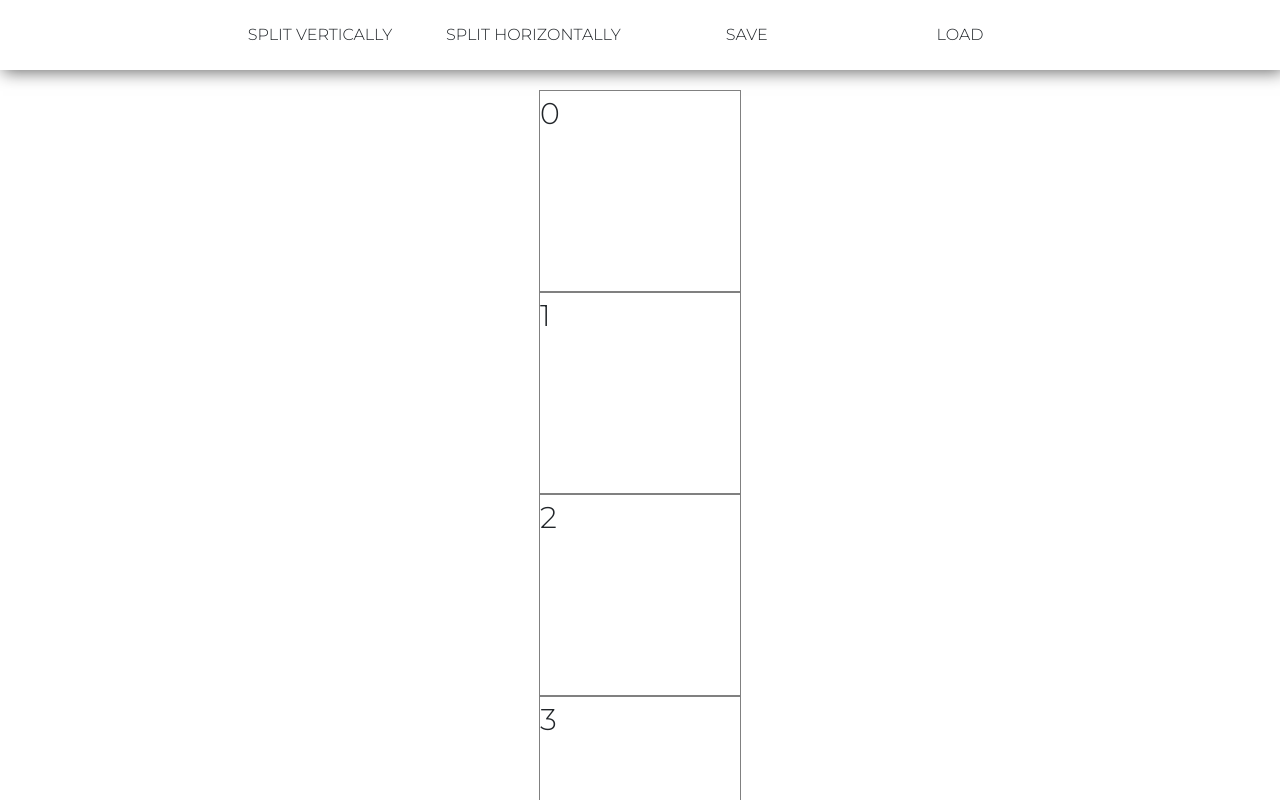
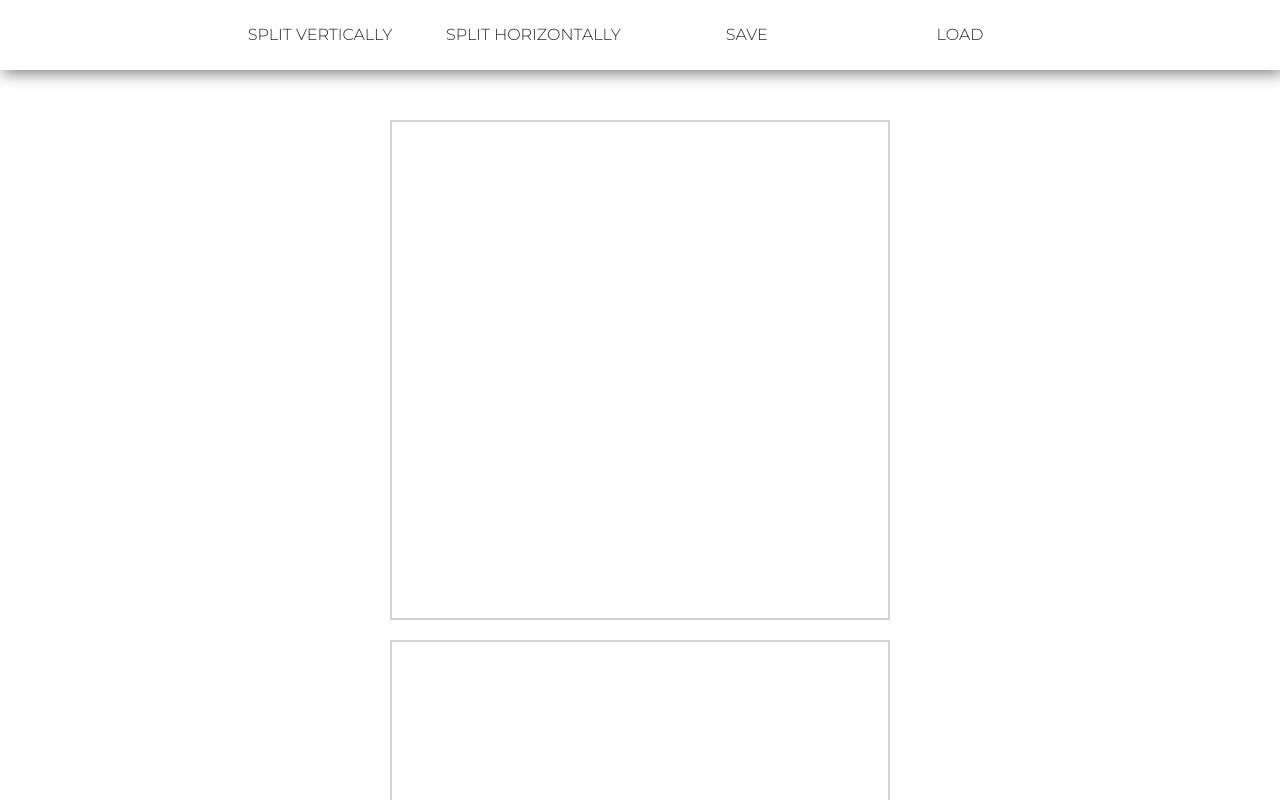
Before and after one commit to homemadechowder/PS-Exercise, a React (Create React App) app in the folder client/: page / in a window 1280 px wide. Shown: the top 800 px of the page. Built offline with nearby package versions, Linux system fonts and the light colour scheme.

Commit message:
finished grid after using data structure braincells

```diff
--- a/client/src/components/editor/editor.page.js
+++ b/client/src/components/editor/editor.page.js
@@ -1,62 +1,201 @@
 import React, {useEffect, useState} from 'react'
 import Grid from '@material-ui/core/Grid';
 import Container from '@material-ui/core/Container';
-import Paper from '@material-ui/core/Paper';
+import resolve from '../../scripts/resolve';
+import assign from '../../scripts/assign';
 
 import './editor.style.scss';
 
 export default function Editor(){
 
     let boxStyle = {
+        border: '0.1px solid lightgrey',
+        height: '50%',
+        cursor: 'pointer',
+        // textAlign: 'center',
+    }
+
+    let boxStyleV = {
         border: '0.1px solid grey',
-        // height: '100%',
-        fontSize: '30px',
-        cursor: 'pointer',
+        height: '25%',
     }
-    let count = 80;
-    const [config, setConfig] = useState([0,1,2,3]);
+
+    /*
+    {
+            id: '0',
+            mode: 'horizontal',
+            split0: {
+                id: '00',
+                mode: 'horizontal',
+                split0:{
+                    id: '000',
+                    mode: 'horizontal',
+                },
+                split1:{
+                    id: '001',
+                    mode: 'vertical',
+                }
+
+            },
+            split1:{
+                id: '10',
+                mode: 'vertical',
+                split0:{
+                    id: '100',
+                    mode: 'vertical',
+                    split0:{
+                        id: '1000',
+                        mode: 'vertical',
+                        split0:{
+                            id: '10000',
+                            mode: 'vertical',
+                        }
+                    }
+                },
+                split1:{
+                    id: '110',
+                    mode: 'vertical',
+                }
+            }
+        },
+    */
+    const defaultLayout = [
+        {
+            id: '0',
+        },
+        {
+            id: '1',
+        },
+        {
+            id: '2',
+        },
+        {
+            id: '3',
+        }
+
+    ]
+
+    const [config, setConfig] = useState(defaultLayout);
     const [actionTarget, setActionTarget] = useState();
-    const [addedGrid, setAddedGrid] = useState([]);
-    const [mode, setMode] = useState();
 
     const addTarget = (event) => {
-        console.dir(event.target)
         setActionTarget(event.target.id);
+        console.log(event.target.id);
     }
 
 
-    const addDiv = (item, mode) =>{
-        if (mode === 'vertical') {
-            setAddedGrid([
-                <Grid key='key' container direction='column' item xs id={item} style={boxStyle} onClick={(e)=>addTarget(e)}>
-                    <Grid tabindex='0' item xs id={item} style={boxStyle} onClick={(e)=>addTarget(e)}>
-                        {item}
-                    </Grid>
+    const handleFirstSplit = (split) =>{
+        if (split.mode){
+        return(
+            <Grid container id={split.id} direction={split.mode==='vertical'?'row':'column'} key={`box${split.id}`} className='editor__box-row'>
+                <Grid container direction={split.mode==='vertical'?'row':'column'} tabindex='0' item xs id={split.split0?split.split0.id:split.id+'0'} style={{border: '0.1px solid lightgrey'}} onClick={(e)=>addTarget(e)}>
+                    {handleSplit0(split.split0)}
                 </Grid>
-            ]
-            )
-            console.log(item);
+                <Grid container direction={split.mode==='vertical'?'row':'column'} tabindex='0' item xs id={split.split1?split.split1.id:split.id+'1'} style={{border: '0.1px solid lightgrey'}} onClick={(e)=>addTarget(e)}>
+                    {handleSplit1(split.split1)}
+                </Grid>
+            </Grid>
+        )
         }
-
         return(
-            <Grid container item xs id={item} style={boxStyle} onClick={(e)=>addTarget(e)}>
-                <Grid tabindex='0' item xs id={item} style={boxStyle} onClick={(e)=>addTarget(e)}>
-                    {item}
+            <Grid container id={split.id} direction={split.mode==='vertical'?'row':'column'} key={`box${split.id}`} className='editor__box-row'>
+                <Grid container direction={split.mode==='vertical'?'row':'column'} tabindex='0' item xs id={split.split0?split.split0.id:split.id+'0'} style={{border: '0.1px solid lightgrey'}} onClick={(e)=>addTarget(e)}>
                 </Grid>
             </Grid>
         )
     }
 
+    const handleSplit0 = (split) =>{
+        if(typeof split !== 'undefined'){
+        return(
+            <Grid container item direction={split.mode==='vertical'?'row':'column'} key={`box${split.id}`} className={split.mode==='vertical'?'editor__box':'editor__box__col'}>
+                <Grid  tabindex='0' item xs id={split.split0?split.split0.id:split.id+'0'} style={{border: '0.1px solid lightgrey'}} onClick={(e)=>addTarget(e)}>
+                    {handleSplit0(split.split0)}
+                </Grid>
+                <Grid  tabindex='0' item xs id={split.split1?split.split1.id:split.id+'1'} style={{border: '0.1px solid lightgrey'}} onClick={(e)=>addTarget(e)}>
+                    {handleSplit1(split.split1)}
+                </Grid>
+            </Grid>
+        )
+        }
+        return(
+            <>
+
+            </>
+        )
+    }
+
+    const handleSplit1 = (split) =>{
+        if(typeof split !== 'undefined'){
+            return(
+                <Grid container item direction={split.mode==='vertical'?'row':'column'} key={`box${split.id}`} className={split.mode==='vertical'?'editor__box':'editor__box__col'}>
+                    <Grid  tabindex='0' item xs id={typeof split.split0 !== 'undefined' ?split.split0.id:split.id+'0'} style={{border: '0.1px solid lightgrey'}} onClick={(e)=>addTarget(e)}>
+                        {handleSplit0(split.split0)}
+                    </Grid>
+                    <Grid  tabindex='0' item xs id={typeof split.split1 !== 'undefined' ?split.split1.id:split.id+'1'} style={{border: '0.1px solid lightgrey'}} onClick={(e)=>addTarget(e)}>
+                        {handleSplit1(split.split1)}
+                    </Grid>
+                </Grid>
+            )
+        }
+
+        return(
+            <>
+
+            </>
+        )
+    }
+
+
+    const split = (mode) => {
+        const id = actionTarget[0];
+        let newLayout = config;
+        let keyPath = [];
+        let newId = id;
+
+        console.log(actionTarget);
+        for (var i = 1; i < actionTarget.length; i++){
+           if (actionTarget[i] === '0'){
+               keyPath.push('split0')
+               newId += actionTarget[i];
+           } else if (actionTarget[i] === '1'){
+               keyPath.push('split1')
+               newId += actionTarget[i];
+           } else {
+               break;
+           }
+        }
+
+        console.log(newId);
+
+        if (typeof newLayout[id].mode === 'undefined'){
+            newLayout[id].mode = mode
+        } else {
+            if (keyPath[keyPath.length-1] === 'split0'){
+                assign(newLayout[id], keyPath, {id: `${newId}`, mode: mode})
+            } else {
+                assign(newLayout[id], keyPath, {id: `${newId}`, mode: mode})
+            }
+        }
+        console.log(newLayout)
+        setConfig([...newLayout]);
+    }
+
+
+
+    useEffect(()=>{
+        console.log(config)
+    },[config])
 
 
     return(
         <Container id='main__container' className='editor__container' maxWidth="sm">
             <div className='editor__action'>
                 <Grid container className='editor__action-row' justify='center'>
-                    <Grid item className='editor__action-item' xs={2} onClick={()=>addDiv(actionTarget,'vertical')}>
+                    <Grid item className='editor__action-item' xs={2} onClick={()=>split('vertical')}>
                         SPLIT VERTICALLY
                     </Grid>
-                    <Grid item className='editor__action-item' xs={2} onClick={()=>setMode('horizontal')}>
+                    <Grid item className='editor__action-item' xs={2} onClick={()=>split('horizontal')}>
                         SPLIT HORIZONTALLY
                     </Grid>
                     <Grid item className='editor__action-item' xs={2}>
@@ -69,28 +208,30 @@ export default function Editor(){
             </div>
 
 
+            {config &&
+            <section className='editor__box-section'>
+                {config.map((box)=>{
+                    return(
+                        // <Grid container key={`box${box.id}`} className='editor__box-row'>
+                        //     <Grid container tabindex='0' item xs id={box.id} style={boxStyle} onClick={(e)=>addTarget(e)}>
+                        <>
+                            {handleFirstSplit(box)}
+                        </>
+                        //     </Grid>
 
-            <section className='editor__box-section'>
-                {config.map((item)=>{
-                    return(
-                        <Grid container key={`box${item}`} className='editor__box-row'>
-                            <Grid container tabindex='0' item xs id={item} style={boxStyle} onClick={(e)=>addTarget(e)}>
-                                {item}
-                            </Grid>
-                            {item === parseInt(actionTarget) &&
-                            <>
-                            {addedGrid.map((grid)=>{
-                                return(
-                                    <>
-                                    {grid}
-                                    </>
-                                )
-                            })}
-                            </>  }
-                        </Grid>
+                        // </Grid>
                     )
                  })}
-            </section>
+
+            {/* <Grid container direction="column"key={`box2`} className='editor__box-row'>
+                <Grid container direction="column" tabindex='0' item xs id={2} style={boxStyle} onClick={(e)=>addTarget(e)}>
+                 1
+                </Grid>
+                <Grid container direction="column" tabindex='0' item xs id={2} style={boxStyle} onClick={(e)=>addTarget(e)}>
+                 1
+                </Grid>
+            </Grid> */}
+            </section>  }
         </Container>
 
     )
--- a/client/src/components/editor/editor.style.scss
+++ b/client/src/components/editor/editor.style.scss
@@ -3,9 +3,12 @@ div.editor__container{
     max-width: 100%;
     padding: 0;
     div.editor__action{
+        position: fixed;
+        z-index: 200;
         width: 100%;
         height: 70px;
         box-shadow: 3px 2px 16px 0 #696969;
+        background-color:white;
         margin-bottom: 20px;
         div.editor__action-row{
             height: 70px;
@@ -26,18 +29,27 @@ div.editor__container{
     }
 
     section.editor__box-section{
-        width: 202px;
-        height: 202px;
-        margin: 0 auto 0 auto;
+        width: 500px;
+        margin: 0px auto 0 auto;
+        padding-top: 100px;
+        z-index: 1;
     }
 
     div.editor__box-row{
-        width: 202px;
-        height: 202px;
-        margin: 0 auto 0 auto;
+        width: 500px;
+        height: 500px;
+
+        margin: 20px auto 20px auto;
+        border: 0.1px solid lightgrey;
         div.editor__box{
-            height: 200px;
-            font-size: 30px;
+            font-size: 15px;
+            height: 100%;
+            cursor: pointer;
+        }
+
+        div.editor__box__col{
+            font-size: 15px;
+            height: 100%;
             cursor: pointer;
         }
 
--- /dev/null
+++ b/client/src/scripts/assign.js
@@ -0,0 +1,11 @@
+export default function assign(obj, keyPath, value) {
+    var lastKeyIndex = keyPath.length-1;
+    for (var i = 0; i < lastKeyIndex; ++ i) {
+      var key = keyPath[i];
+      if (!(key in obj)){
+        obj[key] = {}
+      }
+      obj = obj[key];
+    }
+    obj[keyPath[lastKeyIndex]] = value;
+ }
--- /dev/null
+++ b/client/src/scripts/resolve.js
@@ -0,0 +1,5 @@
+export default function resolve(path, obj) {
+    return path.split('.').reduce(function(prev, curr) {
+        return prev ? prev[curr] : null
+    }, obj || self)
+}
```
